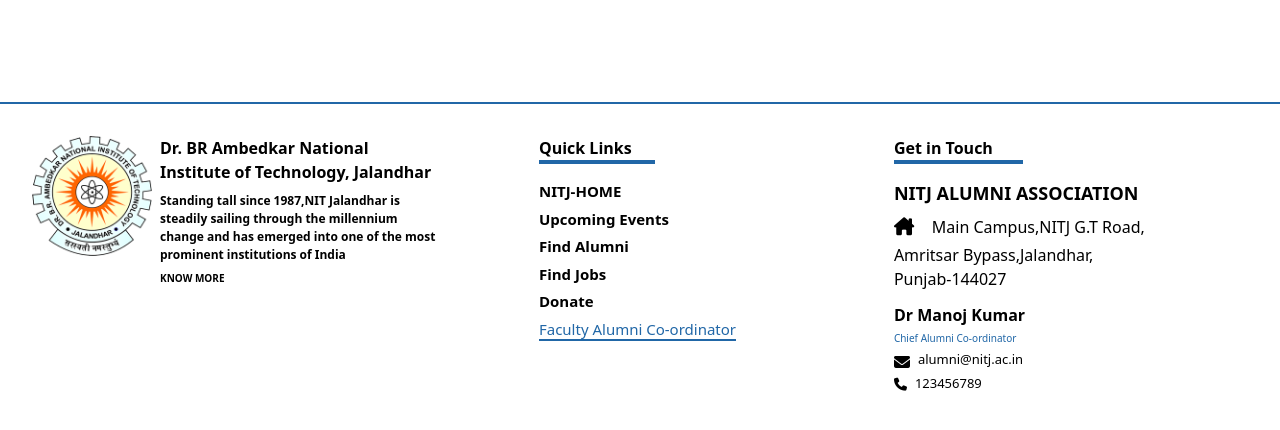
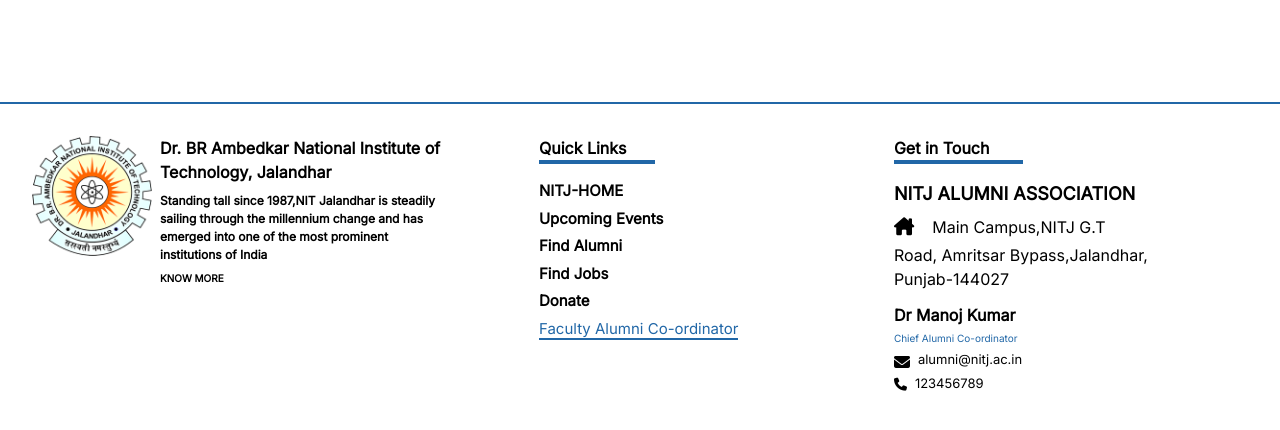
Before and after one commit to Jiya126/alumni, a plain HTML site: page footer.html in a window 1280 px wide. Drawn offline with nearby package versions, Linux system fonts and the light colour scheme.

Commit message:
Update footer.html

```diff
--- a/footer.html
+++ b/footer.html
@@ -6,11 +6,16 @@
     <meta name="viewport" content="width=device-width, initial-scale=1.0">
     <title>Document</title>
     <script src="https://cdn.tailwindcss.com"></script>
+    <link rel="preconnect" href="https://fonts.googleapis.com">
+<link rel="preconnect" href="https://fonts.gstatic.com" crossorigin>
+<link href="https://fonts.googleapis.com/css2?family=Inter&display=swap" rel="stylesheet">
     <link rel="stylesheet" href="https://cdnjs.cloudflare.com/ajax/libs/font-awesome/6.1.1/css/all.min.css" integrity="sha512-KfkfwYDsLkIlwQp6LFnl8zNdLGxu9YAA1QvwINks4PhcElQSvqcyVLLD9aMhXd13uQjoXtEKNosOWaZqXgel0g==" crossorigin="anonymous" referrerpolicy="no-referrer" />
 </head>
 <style>
 
-
+.footer{
+    font-family: 'Inter', sans-serif;
+}
 @media  only screen and (max-width:1050px) {
     .eventsbox{
         display: flex;
@@ -31,13 +36,13 @@
 <body>
 
 <!--footer-->
-  <div class="w-[100%] mt-[8%] h-[60vh]">
+  <div class=" w-[100%] mt-[8%] h-[60vh]">
     <div class="footer design w-[100%] bg-[#fff] relative bottom-0 flex justify-between" style="border-top: 2px solid #2167A7;">
  <div class="sec1 lg:w-[35%] w-[80%] flex mt-8 mx-8">
 
      <img src="./nitj-logo.png" alt="" style="width: 15vh; height : 15vh;">
      <div class="ml-2">
-     <div class="head font-bold text-[16px] mb-2">
+     <div class="head font-bold text-[16px] mb-2 font-">
 
          Dr. BR Ambedkar National Institute of
  Technology, Jalandhar
```
